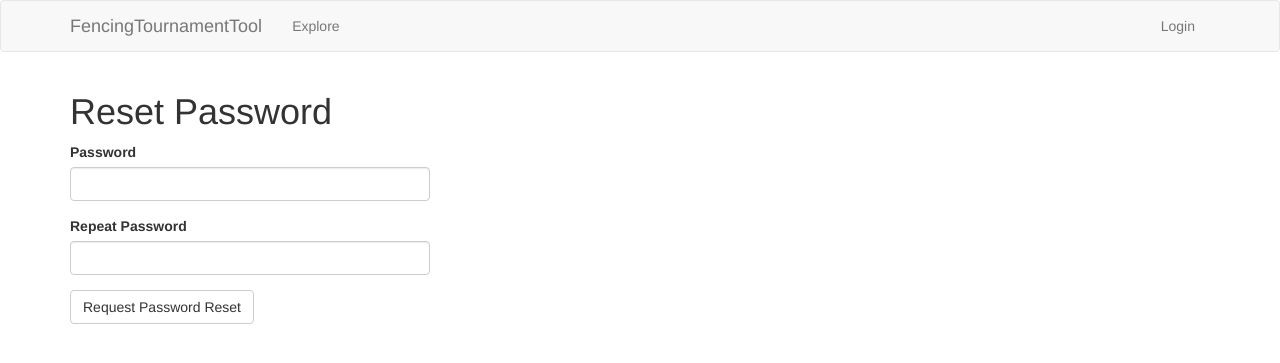
After one commit to rkblake/FencingTournamentTool, a Flask app: template app/templates/reset-password.html in a window 1280 px wide. The commit adds this page. Shown: the top 363 px of the page. Run offline with Flask 2, Linux system fonts and the light colour scheme; the template is opened without the code that fills it: values that come from a table or form of the project are taken from there, others are empty; parts of the project's set-up code (start-up, migrations or seed data) failed here and were passed over; some libraries are stand-ins or nearby versions.

Commit message:
added email and reset password

```diff
--- a/app/__init__.py
+++ b/app/__init__.py
@@ -5,6 +5,7 @@ from flask_login import LoginManager
 from flask_sqlalchemy import SQLAlchemy
 from flask_migrate import Migrate
 from flask_caching import Cache
+from flask_mail import Mail
 
 import logging
 from logging.handlers import RotatingFileHandler
@@ -20,6 +21,7 @@ migrate = Migrate(app, db)
 app.jinja_env.trim_blocks=True
 app.jinja_env.lstrip_blocks=True
 cache = Cache(app, config={'CACHE_TYPE': 'simple'})
+mail = Mail(app)
 
 if not os.path.exists('logs'):
     os.mkdir('logs')
--- a/app/forms.py
+++ b/app/forms.py
@@ -98,3 +98,14 @@ class AddTeamForm(FlaskForm):
     def validate_club(self, club): #TODO: why isnt this being used?
         if club.data is 'none':
             raise ValidationError('Please select a university.')
+
+
+class ResetPasswordRequestForm(FlaskForm):
+    email = StringFiled('Email', validators=[DataRequired(), Email()])
+    submit = SubmitField('Request Password Reset')
+
+
+class ResetPasswordForm(FlaskForm):
+    password = PasswordField('Password', validators=[DataRequired()])
+    password2 = PasswordField('Repeat Password', validators=[DataRequired(), EqualTo('password')])
+    submit = SubmitField('Request Password Reset')
--- a/app/routes.py
+++ b/app/routes.py
@@ -11,6 +11,7 @@ from app import app, db, cache
 from app.forms import *
 from app.models import *
 from app.utils import generate_tournament, quicksort, validate_scores
+from app.email import send_password_reset_email
 
 
 def is_to_of_tournament(user, tournament):
@@ -833,3 +834,36 @@ def create_pools(event_id):
         form=form,
         event=event,
         num_fencers=event.num_fencers_checked_in)
+
+
+@app.route('/reset-password-request', methods=['GET', 'POST'])
+def reset_password_request():
+    if current_user.is_authenticated:
+        return redirect(url_for('index'))
+    form = ResetPasswordRequestForm()
+    if form.validate_on_submit():
+        user = User.query.filter_by(email=form.email.data).first()
+        if user:
+            send_password_reset_email(user)
+        flash('Check your email for the instructions to reset your password')
+        return redirect(url_for('login'))
+    return render_template(
+        'reset-password-request.html',
+        title='Reset Password',
+        form=form)
+
+
+@app.route('/reset_password/<token>', methods=['GET', 'POST'])
+def reset_password(token):
+    if current_user.is_authenticated:
+        return redirect(url_for('index'))
+    user = User.verify_reset_password_token(token)
+    if not user:
+        return redirect(url_for('index'))
+    form = ResetPasswordForm()
+    if form.validate_on_submit():
+        user.set_password(form.password.data)
+        db.session.commit()
+        flash('Your password has been reset.')
+        return redirect(url_for('login'))
+    return render_template('reset_password.html', form=form)
--- a/app/templates/login.html
+++ b/app/templates/login.html
@@ -10,4 +10,5 @@
 	</div>
 	<br>
 	<p>New User? <a href="{{ url_for('register') }}">Click to Register</a></p>
+	<p>Forgot You Password? <a href="{{ ull_for('reset_password_request') }}">Click to Reset</a></p>
 {% endblock %}
--- /dev/null
+++ b/app/templates/reset-password.html
@@ -0,0 +1,11 @@
+{% extends "base.html" %}
+{% import 'bootstrap/wtf.html' as wtf %}
+
+{% block app_content %}
+    <h1>Reset Password</h1>
+    <div class="row">
+        <div class="col-md-4">
+            {{ wtf.quick_form(form) }}
+		</div>
+	</div>
+{% endblock %}
```
Also changed, not shown: app/email.py (added, +25 -0 lines), app/models.py (+16 -0 lines), app/templates/email/reset_password.html (added, +11 -0 lines), app/templates/email/reset_password.txt (added, +10 -0 lines), app/templates/reset-password-request.html (added, +11 -0 lines).
